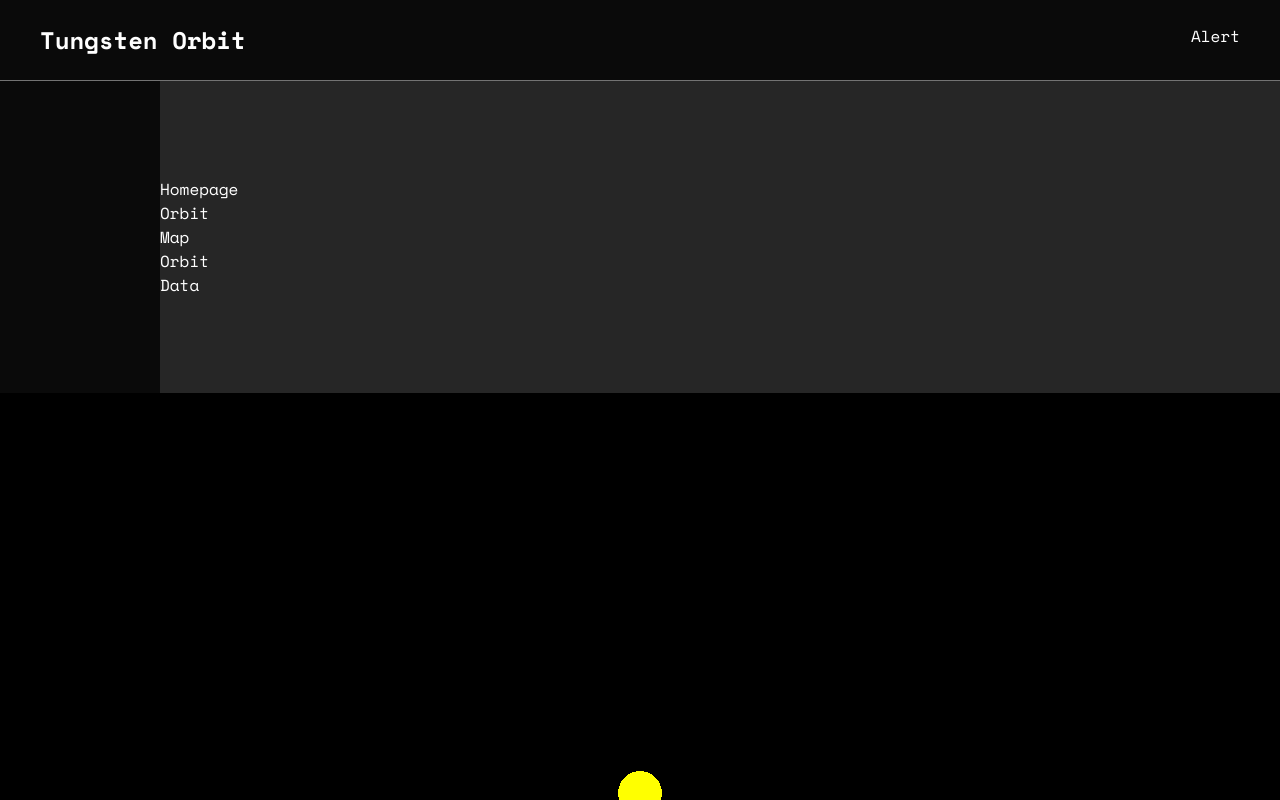
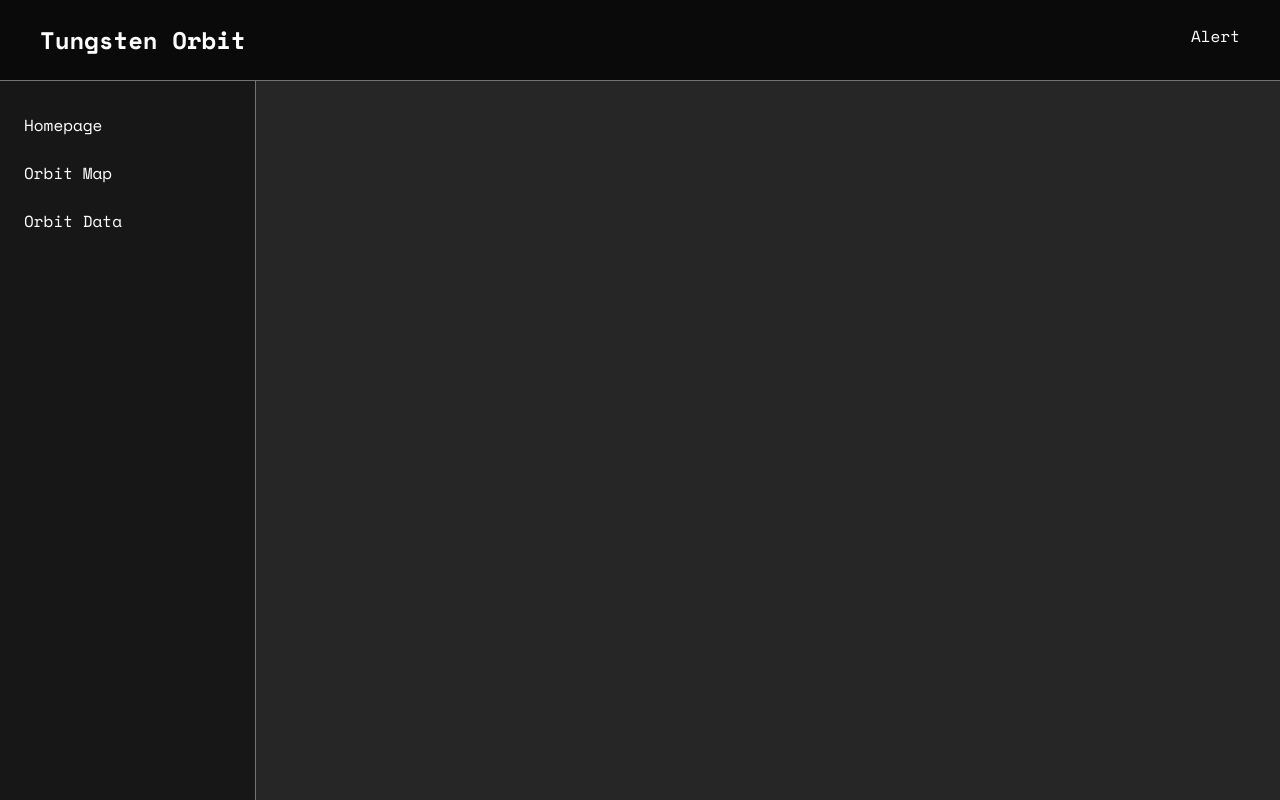
Before and after one commit to Nvengala5/tungsten-cube-orbit, a Next.js app: page /orrery in a window 1280 px wide. Shown: the top 800 px of the page. Built offline with nearby package versions, Linux system fonts and the light colour scheme; no server answers.

Commit message:
created side bar

```diff
--- a/components/navbar.js
+++ b/components/navbar.js
@@ -10,6 +10,7 @@ export default function Navbar() {
                 Alert
             </div>
         </div>
+
     )
 
 }
--- a/components/sidebar.js
+++ b/components/sidebar.js
@@ -1,20 +1,17 @@
 export default function Sidebar() {
-
     return (
-        <div className="flex w-40 l-50 border-a border-neutral-500 bg-neutral-950">
-            <div className= "py-24 px-40">
-                <div>
+        <div className="flex flex-col w-64 min-h-screen border-r border-neutral-500 bg-neutral-900">
+            <div className="py-8 px-6 space-y-6">
+                <div className="hover:underline cursor-pointer">
                     Homepage
                 </div>
-                <div>
+                <div className="hover:underline cursor-pointer">
                     Orbit Map
                 </div>
-                <div>
+                <div className="hover:underline cursor-pointer">
                     Orbit Data
                 </div>
             </div>
         </div>
-
     )
-
 }
```
